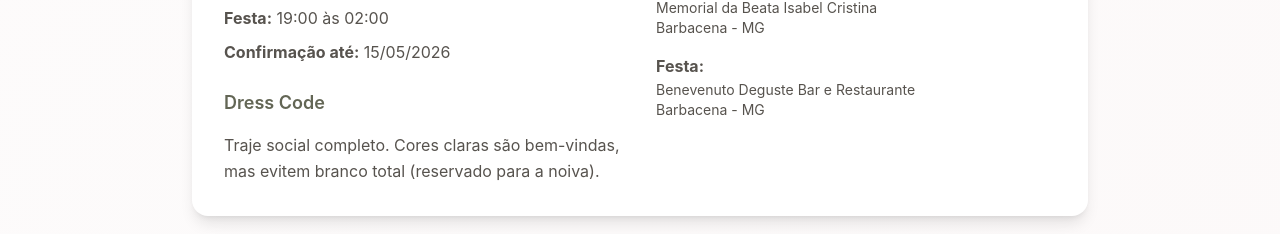
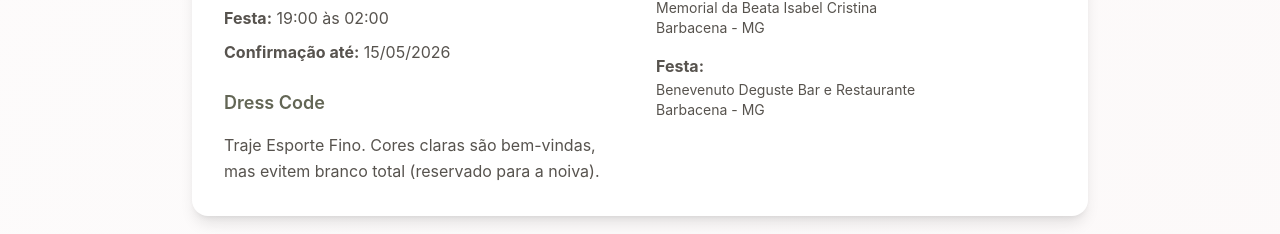
Before and after one commit to Nosrevi-tech/casamentokrisiciaiverson, a React (Vite) app: page / in a window 1280 px wide. Shown: the part 5918-6152 px from the top of the page. Built offline with nearby package versions, Linux system fonts and the light colour scheme; no server answers.

Commit message:
Update RSVP.tsx

```diff
--- a/src/components/RSVP.tsx
+++ b/src/components/RSVP.tsx
@@ -94,7 +94,7 @@ export default function RSVP() {
 
                 <h4 className="text-lg font-semibold text-sage-600 mb-4 mt-6">Dress Code</h4>
                 <p className="text-stone-600">
-                  Traje social completo. Cores claras são bem-vindas, mas evitem branco total (reservado para a noiva).
+                  Traje Esporte Fino. Cores claras são bem-vindas, mas evitem branco total (reservado para a noiva).
                 </p>
               </div>
 
```
